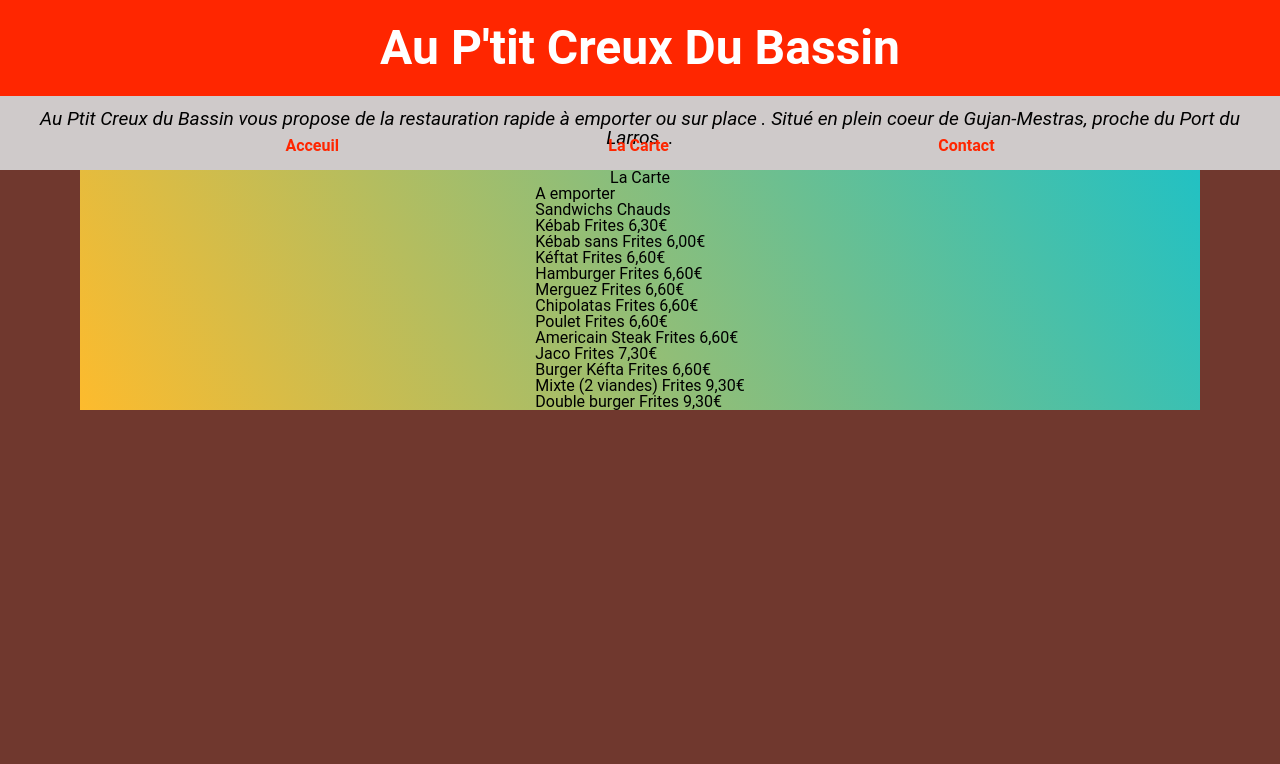
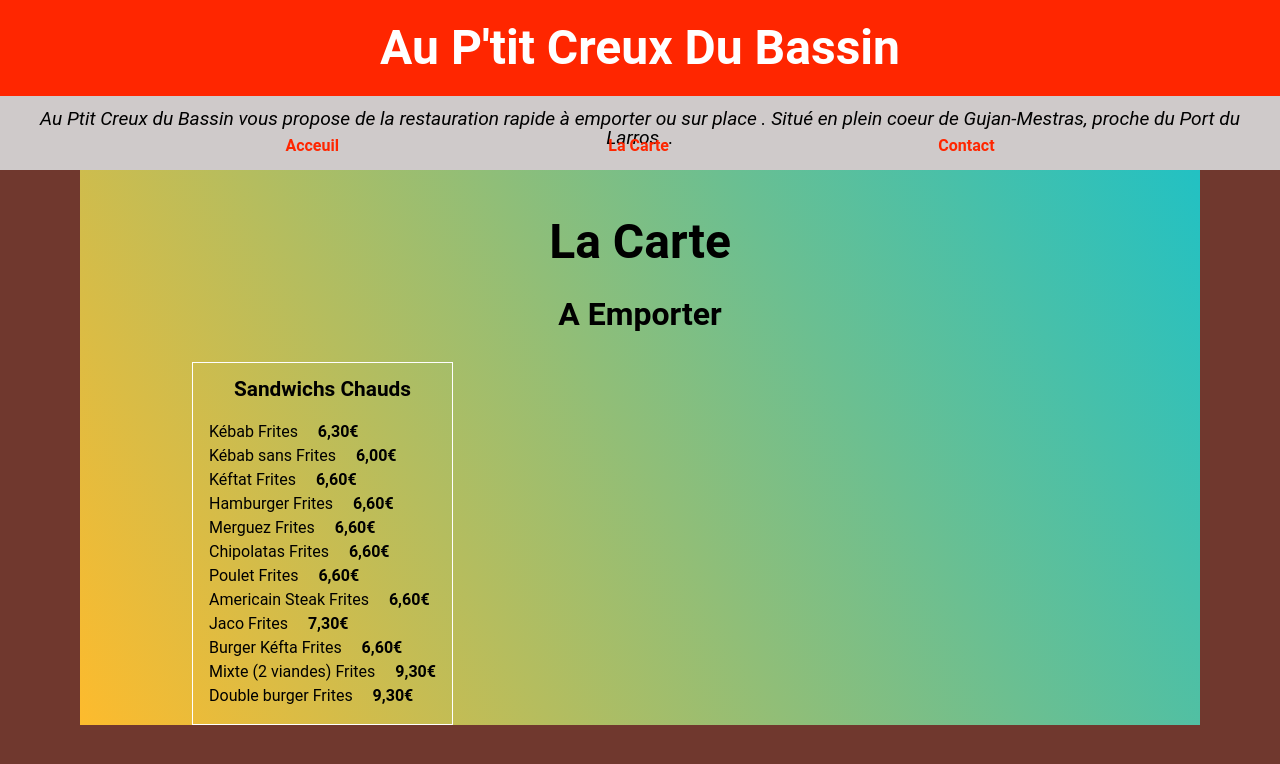
Before and after one commit to degregory-kevin/le-ptit-creux, a plain HTML site: page la-carte.html in a window 1280 px wide. Drawn offline with Linux system fonts and the light colour scheme.

Commit message:
:construction:

```diff
--- /dev/null
+++ b/carte.css
@@ -0,0 +1,56 @@
+main h2{
+    font-size: 3em;
+    font-weight: bold;
+    padding-top: 1em;
+
+}
+
+main h3{
+    font-size: 2em;
+    font-weight: bold;
+    padding-top: 1em;
+    padding-bottom: 1em;
+    text-align: center;
+}
+
+.card{
+    display: flex;
+        flex-direction: row;
+        flex-wrap: wrap;
+        justify-content: flex-start;
+        align-items: center;
+        align-content: center;
+
+        width: 70vw;
+}
+
+.type-produit{
+    border: 1px #fff solid;
+
+    display: flex;
+        flex-direction: column;
+        flex-wrap: wrap;
+        justify-content: space-evenly;
+        align-items: center;
+        align-content: center;
+
+        padding: 1em;
+
+}
+
+.type-produit ul{
+    line-height: 1.5em;
+
+}
+
+.type-produit em{
+    font-weight: bold;
+    margin-left: 1em;
+
+}
+
+.type-produit h4 {
+    font-size: 1.3em;
+    font-weight: bold;
+    padding-bottom: 1em;
+}
--- a/html/la-carte.html
+++ b/la-carte.html
@@ -4,8 +4,9 @@
     <meta charset="UTF-8">
     <meta http-equiv="X-UA-Compatible" content="IE=edge">
     <meta name="viewport" content="width=device-width, initial-scale=1.0">
-    <link rel="stylesheet" href="../reset.css">
-    <link rel="stylesheet" href="../style.css">
+    <link rel="stylesheet" href="reset.css">
+    <link rel="stylesheet" href="style.css">
+    <link rel="stylesheet" href="carte.css">
     <title>Document</title>
 </head>
 <body>
@@ -20,8 +21,8 @@
             </p>
         </div>
         <nav class="navBarre">
-            <a href="/index.html">Acceuil</a>
-            <a href="/html/la-carte.html">La Carte</a>
+            <a href="index.html">Acceuil</a>
+            <a href="html/la-carte.html">La Carte</a>
             <a href="#">Contact</a>
         </nav>
     </header>
@@ -29,8 +30,9 @@
         <h2>
             La Carte
         </h2>
+        <h3>A Emporter</h3>
         <div class="card">
-            <h3>A emporter</h3>
+
             <div class="type-produit">
                 <h4>
                     Sandwichs Chauds
```
Also changed, not shown: index.html (+1 -1 lines), css/carte.css (deleted).
